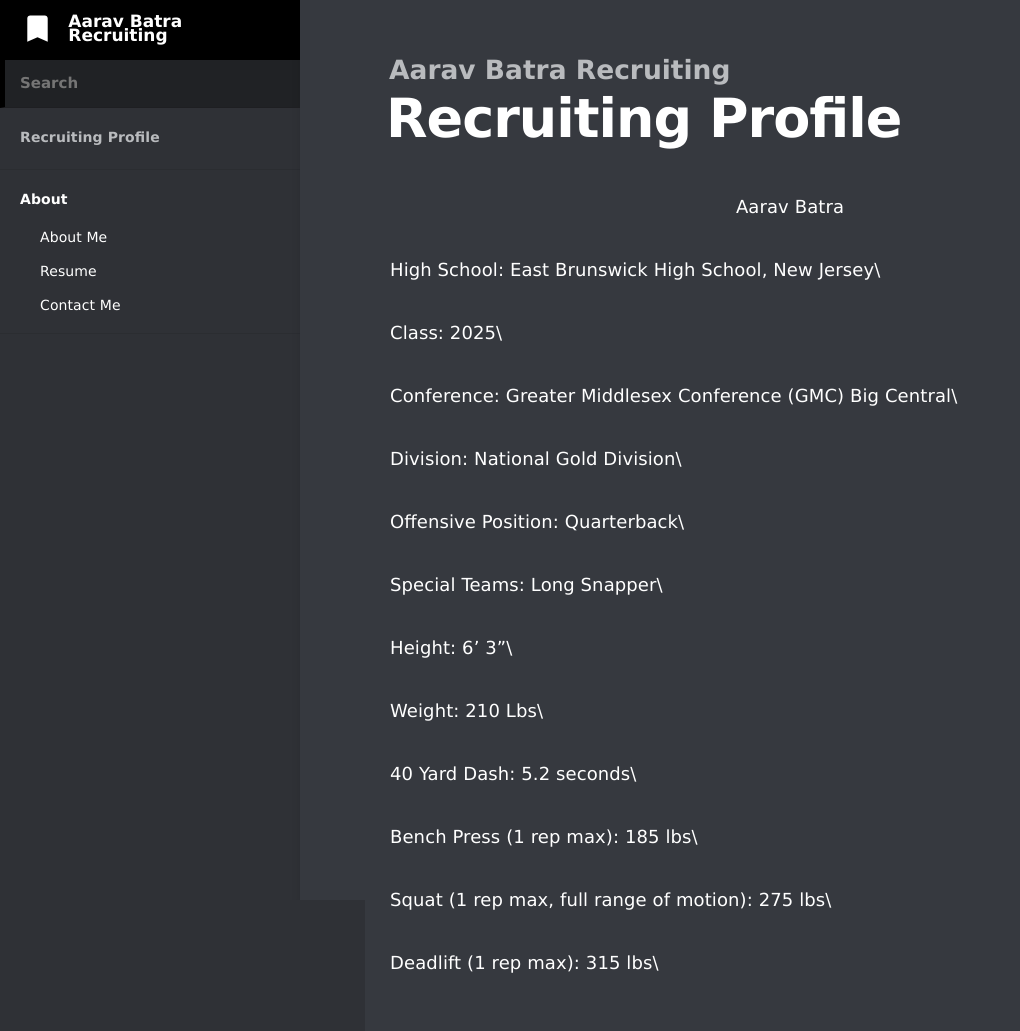
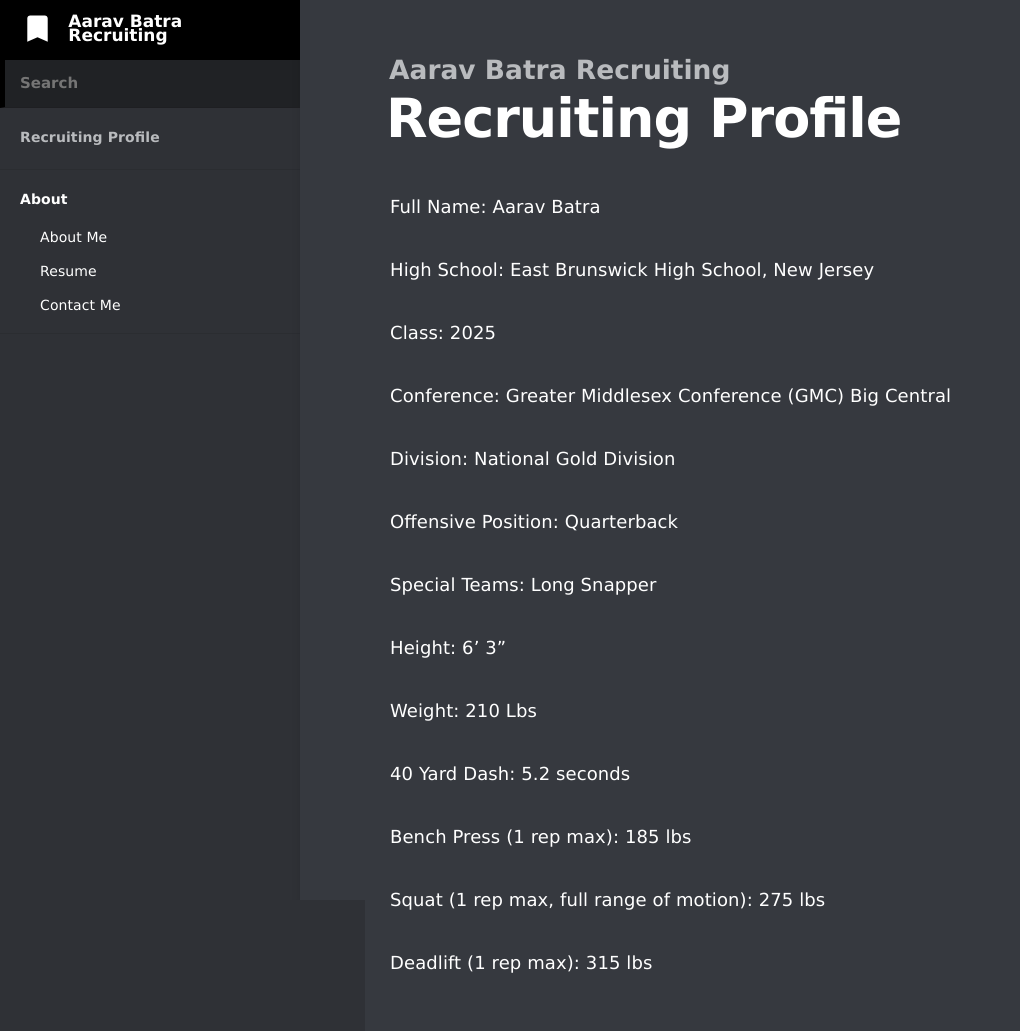
Before and after one commit to batra-aarav/recruit.aaravbatra.me, a Jekyll site: the page built from index.md, in a window 1280 px wide. Shown: the whole page, without its empty margins (0-1020 px from the left). Built offline with Jekyll 4.4.1, drawn with Linux system fonts in a browser that asks for light colours.

Commit message:
fix format

```diff
--- a/index.md
+++ b/index.md
@@ -3,28 +3,28 @@ title: Recruiting Profile
 ---
 <script defer src='https://static.cloudflareinsights.com/beacon.min.js' data-cf-beacon='{"token": "c7e52d40a1e444ccb2ca2872514944cc"}'></script>
 
-<p style="text-align: center;">Aarav Batra</p>
+Full Name: Aarav Batra
 
-High School: East Brunswick High School, New Jersey\
+High School: East Brunswick High School, New Jersey
 
-Class: 2025\
+Class: 2025
 
-Conference: Greater Middlesex Conference (GMC) Big Central\
+Conference: Greater Middlesex Conference (GMC) Big Central
 
-Division: National Gold Division\
+Division: National Gold Division
 
-Offensive Position: Quarterback\
+Offensive Position: Quarterback
 
-Special Teams: Long Snapper\
+Special Teams: Long Snapper
 
-Height: 6' 3"\
+Height: 6' 3"
 
-Weight: 210 Lbs\
+Weight: 210 Lbs
 
-40 Yard Dash: 5.2 seconds\
+40 Yard Dash: 5.2 seconds
 
-Bench Press (1 rep max): 185 lbs\
+Bench Press (1 rep max): 185 lbs
 
-Squat (1 rep max, full range of motion): 275 lbs\
+Squat (1 rep max, full range of motion): 275 lbs
 
-Deadlift (1 rep max): 315 lbs\
+Deadlift (1 rep max): 315 lbs
```
